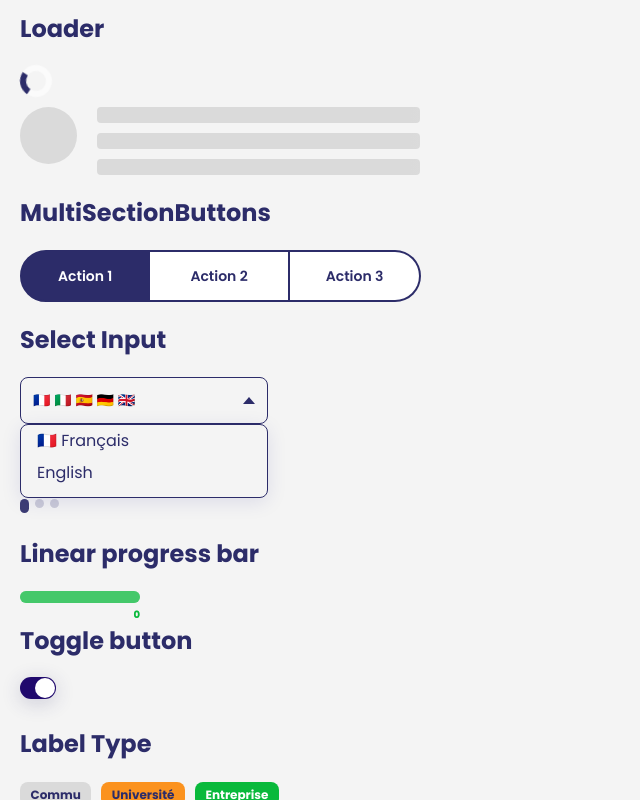
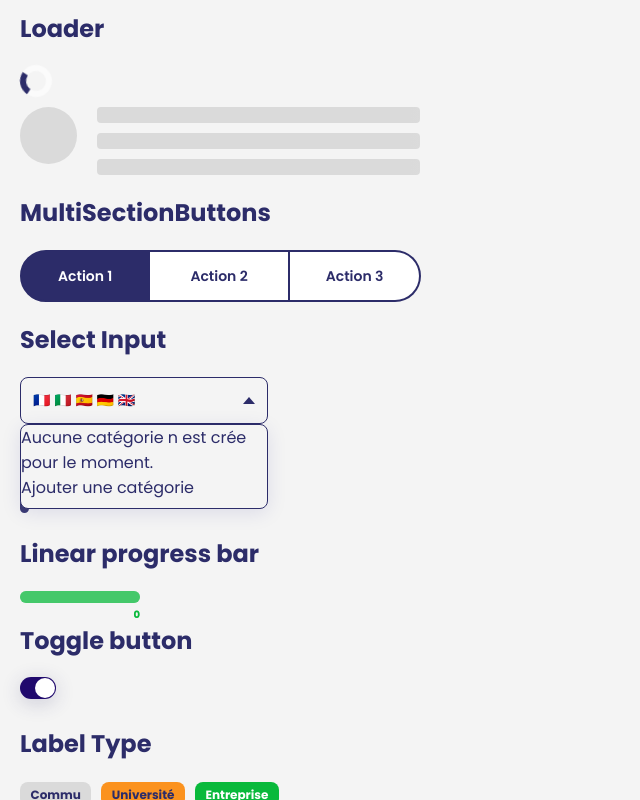
Before and after one commit to Ma-Petite-Planete/ma-petite-librairie, a React (Vite) app: page / in a window 1280 px wide. Both pictures are taken after a click on the button "🇨🇵 🇮🇹 🇪🇸 🇩🇪 🇬🇧". Shown: the part 4613-5413 px from the top of the page, without its empty margins (0-640 px from the left). Built offline with nearby package versions, Linux system fonts and the light colour scheme; a web font is replaced by a local one.

Commit message:
change for div

```diff
--- a/src/App.tsx
+++ b/src/App.tsx
@@ -465,6 +465,14 @@ function App() {
             value: '🇨🇵 🇮🇹 🇪🇸 🇩🇪 🇬🇧',
           }}
           isDisabled={false}
+          isDropDownEmpty={true}
+          emptyValue={
+            <p>
+              Aucune catégorie n est crée pour le moment.
+              <br></br>
+              <a>Ajouter une catégorie</a>
+            </p>
+          }
         />
       </div>
 
--- a/src/components/MppDropdown/MppDropdown.tsx
+++ b/src/components/MppDropdown/MppDropdown.tsx
@@ -124,7 +124,7 @@ const MppDropDown = <T extends object, K extends keyof T>({
       {isDropdownVisible && (
         <ul className="select_dropdown">
           {isDropDownEmpty ? (
-            <li>{emptyValue}</li>
+            <div>{emptyValue}</div>
           ) : (
             options.map((option, index) => {
               const displayedvalue = option[property] as string;
```
Also changed, not shown: 1 other file (tests, documents, lock files or other folders).
